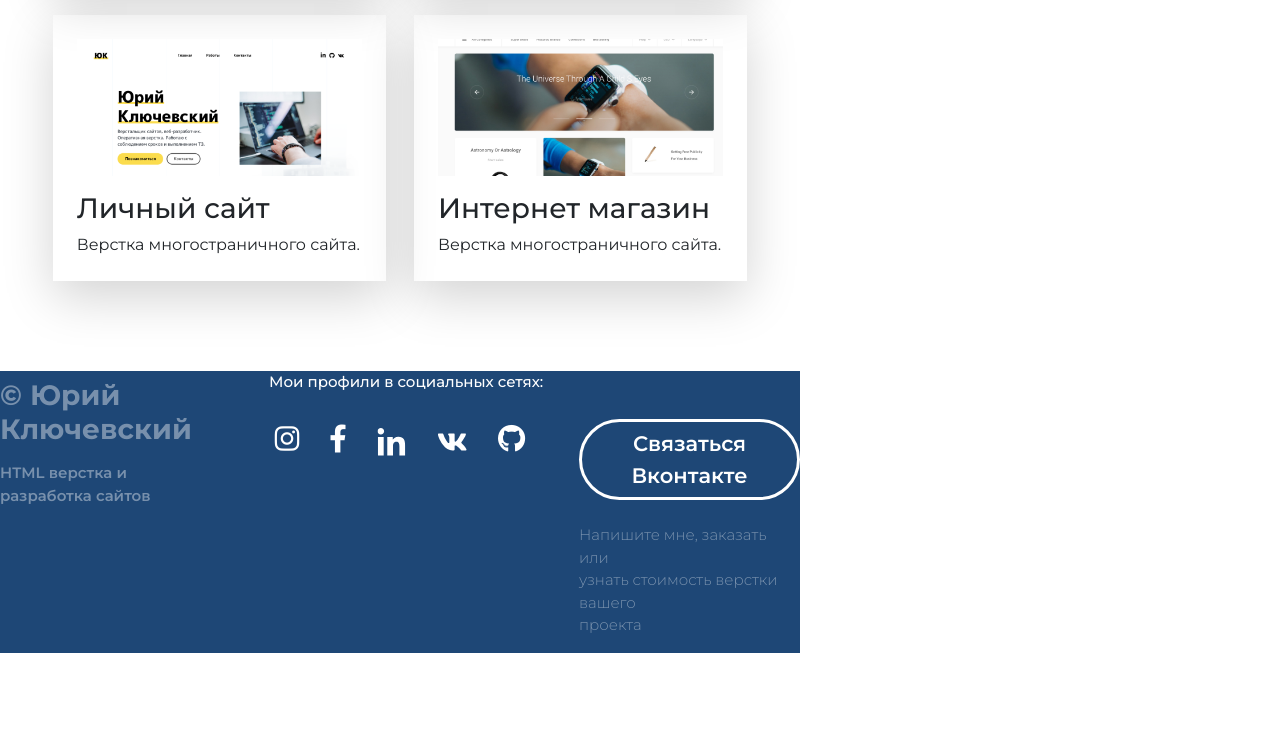
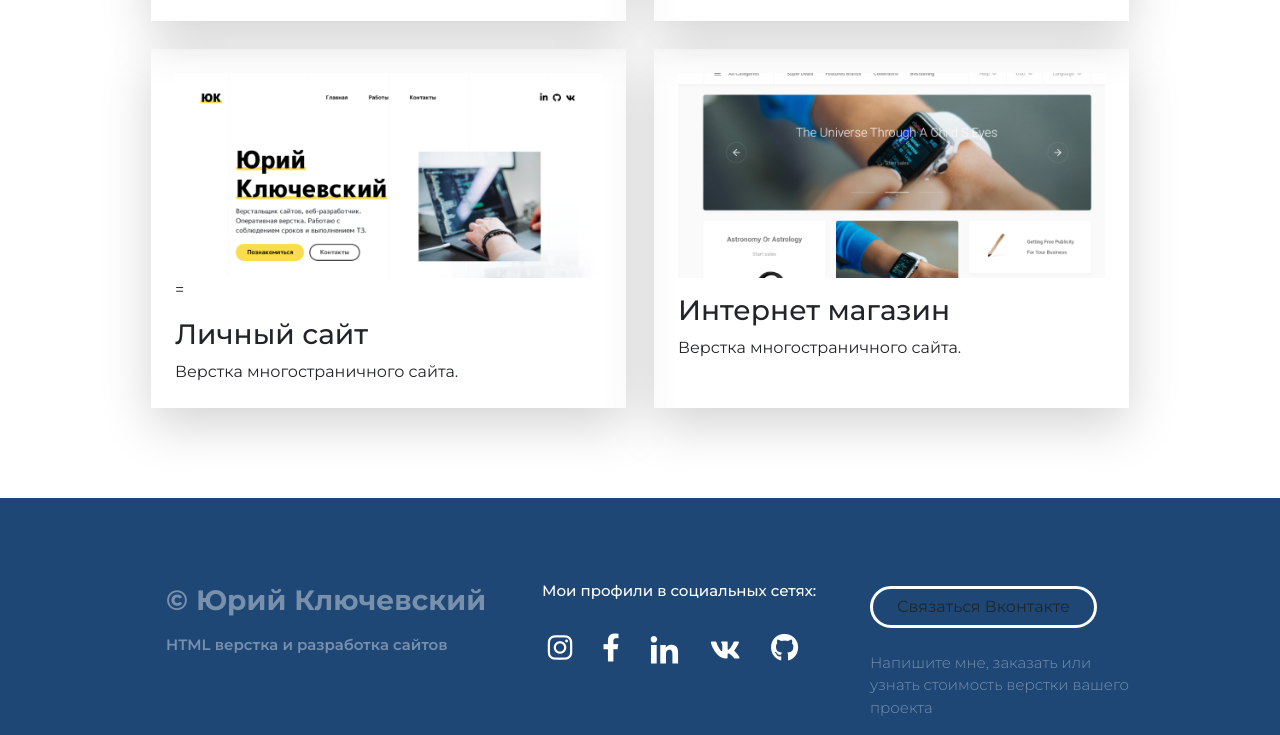
Before and after one commit to slammer02/portfolio, a plain HTML site: page index.html in a window 1280 px wide. Shown: the part 1391-2126 px from the top of the page. Before the commit the page ends 2044 px from the top, so only its background shows below. Drawn offline with Linux system fonts and the light colour scheme.

Commit message:
yana to'g'irladim

```diff
--- a/css/main.scss
+++ b/css/main.scss
@@ -1,5 +1,5 @@
 body{
-	width: 100vh;
+	width: 100%;
 	box-sizing: border-box;
 	font-family: 'Montserrat';
 }
--- a/index.html
+++ b/index.html
@@ -13,7 +13,7 @@
     <body>
 
         <header class="header">
-          <div class="header-content ">
+          <div class="header-content">
 
             <h1 class="text-center text-light fw-bold header-subtitle">Юрий Ключевский</h1>
 
@@ -51,7 +51,7 @@
 
             <div class="col-11 col-md-5 shadow-lg p-4">
               <img src="images/card-4img.png" class="main-img  img-fluid" alt="">
-                <div class="card-title">
+                <div class="card-title">=
                   <h3 class="mt-3 mb-2">Личный сайт </h3>
                   <span>Верстка многостраничного сайта.</span>
                 </div>
@@ -70,8 +70,10 @@
         </main>
 
         <footer class="footer">
-          <div class="row">
-            <div class="col">
+          <div class="container">
+            <div class="row align-items-center pt-3 ps-5">
+
+              <div class="col ps-5">
                 <h2 class="fot-h2 mt-2 mb-3">© Юрий Ключевский</h2>
                 <p class="fot-p">HTML верстка и разработка сайтов</p>
               </div>
@@ -89,15 +91,19 @@
               </div>
 
 
-            <div class="col">
-              <button type="button" class="btn border-white rounded-pill border-3 mt-5 mb-4 ps-4 px-4"><a href="contact.html"><span>Связаться Вконтакте</span></a></button>
+              <div class="col mt-4">
+                <a href="contact.html" class="btn border-white rounded-pill border-3 mt-5 mb-4 ps-4 px-4">
+                  Связаться Вконтакте
+                </a>
                 <p class="fot-p3">Напишите мне,   заказать или <br> узнать стоимость верстки вашего <br> проекта</p>
               </div>
-
             </div>
+          </div>
+        </footer>
 
 
-        </footer>
+
+
 
 
         <script src="js/bootstrap.bundle.min.js"></script>
```
Also changed, not shown: css/main.css, 1 other file. Lines whose indentation alone changed are shown as unchanged.
